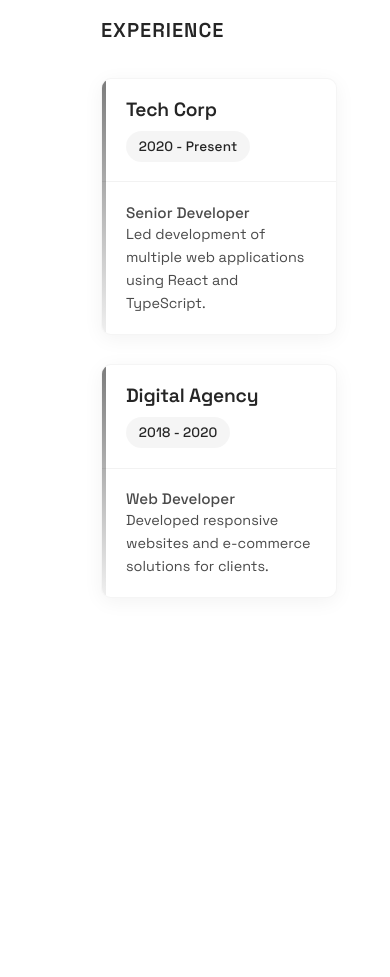
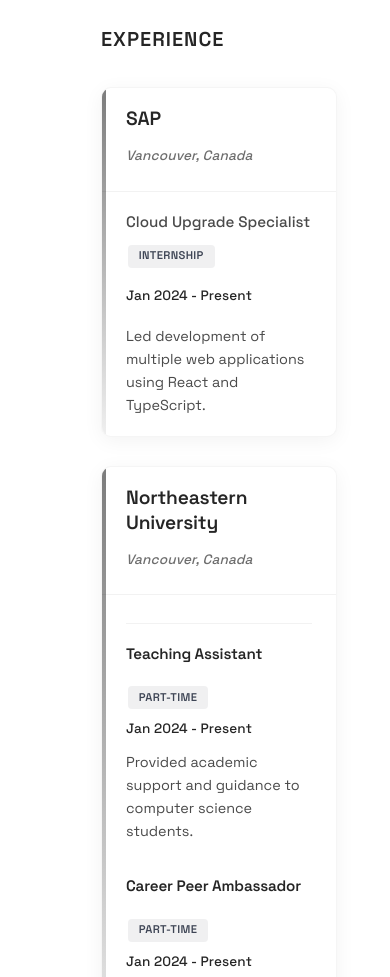
Before and after one commit to Axel-Q/Personal_Web, a React (Vite) app: page /resume in a window 390 px wide. Shown: the part 1020-1997 px from the top of the page. Before the commit the page ends 1674 px from the top, so only its background shows below. Built offline with nearby package versions, Linux system fonts and the light colour scheme.

Commit message:
feat: card components created

```diff
--- a/src/pages/Resume.module.css
+++ b/src/pages/Resume.module.css
@@ -174,16 +174,21 @@
   font-size: 0.85rem;
   color: var(--elegant-gray, #6e6e6e);
   font-style: italic;
+  white-space: nowrap;
+  background-color: transparent;
+  padding: 0.3rem 0;
+  letter-spacing: 0.01em;
+  font-weight: 500;
 }
 
 .period {
   font-size: 0.85rem;
   font-weight: 500;
   color: var(--elegant-black, #252525);
-  background-color: rgba(0, 0, 0, 0.04);
-  padding: 0.3rem 0.8rem;
-  border-radius: 30px;
+  background-color: transparent;
+  padding: 0.3rem 0;
   letter-spacing: 0.01em;
+  white-space: nowrap;
 }
 
 .infoRow {
@@ -334,6 +339,65 @@
   .resumeCard:hover .compactContent {
     transform: scale(1.005);
   }
+
+  .tagContainer {
+    margin-bottom: 0.6rem;
+    margin-top: 0.1rem;
+  }
+
+  .expTag {
+    font-size: 0.65rem;
+    padding: 0.15rem 0.5rem;
+  }
+
+  .titleRow {
+    gap: 0.5rem;
+    margin-bottom: 0.6rem;
+  }
+
+  .tagContainer {
+    min-height: 1.4rem;
+  }
+
+  .expTag {
+    font-size: 0.65rem;
+    padding: 0.15rem 0.5rem;
+    height: 1.3rem;
+  }
+
+  .roleList {
+    padding-top: 1rem;
+    margin-top: 0.3rem;
+  }
+
+  .roleItemTitle {
+    font-size: 0.9rem;
+    margin-bottom: 0.4rem;
+  }
+
+  .roleItem {
+    margin-bottom: 1.8rem;
+  }
+
+  .roleItemDescription {
+    font-size: 0.85rem;
+  }
+
+  .titleRow {
+    gap: 0.5rem;
+    margin-bottom: 0.6rem;
+  }
+
+  .positionHeader {
+    flex-direction: column;
+    align-items: flex-start;
+    gap: 0.4rem;
+    margin-bottom: 0.5rem;
+  }
+
+  .titleTagGroup {
+    gap: 0.5rem;
+  }
 }
 
 .resumeCard:hover .cardHeader,
@@ -342,3 +406,130 @@
   transform: scale(1.01);
   transform-origin: left;
 }
+
+.titleRow {
+  display: flex;
+  justify-content: space-between;
+  align-items: center;
+  margin-bottom: 0.8rem;
+  flex-wrap: wrap;
+  gap: 0.8rem;
+}
+
+.tagContainer {
+  display: flex;
+  gap: 0.5rem;
+  align-items: center;
+  min-height: 1.6rem; /* Ensures space is reserved even if empty */
+}
+
+.expTag {
+  font-size: 0.7rem;
+  font-weight: 600;
+  text-transform: uppercase;
+  letter-spacing: 0.03em;
+  color: var(--elegant-accent, #3e4555);
+  background-color: rgba(62, 69, 85, 0.08);
+  padding: 0.2rem 0.7rem;
+  border-radius: 4px;
+  display: inline-flex;
+  align-items: center;
+  transition: all 0.2s ease;
+  height: 1.4rem;
+  margin-left: 0.1rem;
+}
+
+.expTag:hover {
+  transform: translateY(-1px);
+  background-color: rgba(62, 69, 85, 0.12);
+  box-shadow: 0 1px 3px rgba(0, 0, 0, 0.03);
+}
+
+.positionHeader {
+  display: flex;
+  justify-content: space-between;
+  align-items: flex-start;
+  margin-bottom: 0.5rem;
+  flex-wrap: wrap;
+  gap: 0.8rem;
+}
+
+.positionDetails {
+  display: flex;
+  align-items: center;
+  gap: 0.5rem;
+  flex-wrap: wrap;
+}
+
+.positionLocation {
+  font-size: 0.85rem;
+  color: var(--elegant-gray, #6e6e6e);
+  font-style: italic;
+  white-space: nowrap;
+}
+
+@media (max-width: 768px) {
+  .positionHeader {
+    flex-direction: column;
+    gap: 0.3rem;
+    margin-bottom: 0.4rem;
+  }
+
+  .positionDetails {
+    margin-top: 0.1rem;
+  }
+
+  .positionLocation {
+    font-size: 0.8rem;
+  }
+}
+
+.roleList {
+  list-style: none;
+  padding: 0;
+  margin: 0.5rem 0 0 0;
+  border-top: 1px solid rgba(0, 0, 0, 0.05);
+  padding-top: 1.2rem;
+}
+
+.roleItem {
+  position: relative;
+  padding-left: 0;
+  margin-bottom: 2rem;
+  color: var(--elegant-gray-dark, #4a4a4a);
+}
+
+.roleItem:last-child {
+  margin-bottom: 0;
+}
+
+.roleItemTitle {
+  font-size: 0.95rem;
+  font-weight: 600;
+  color: var(--elegant-black, #252525);
+  margin: 0;
+  line-height: 1.4;
+  margin-bottom: 0.6rem;
+  display: block;
+  letter-spacing: -0.01em;
+}
+
+.roleItemDescription {
+  font-size: 0.9rem;
+  line-height: 1.6;
+  color: var(--elegant-gray-dark, #4a4a4a);
+  position: relative;
+  display: block;
+  padding-left: 0;
+}
+
+.roleItemDescription::before {
+  display: none;
+}
+
+.titleTagGroup {
+  display: flex;
+  align-items: center;
+  gap: 0.8rem;
+  flex-wrap: wrap;
+}
--- a/src/pages/Resume.tsx
+++ b/src/pages/Resume.tsx
@@ -4,6 +4,21 @@
 import { fadeInUp, staggerContainer } from '../utils/animations';
 import styles from './Resume.module.css';
 import '../styles/theme.css';
+
+interface Experience {
+  title?: string;
+  company: string;
+  period: string;
+  location?: string;
+  description?: string;
+  tags?: string[];
+  positions?: {
+    title: string;
+    description: string;
+    location?: string;
+    tags?: string[];
+  }[];
+}
 
 const Resume: React.FC = () => {
   const education = [
@@ -32,17 +47,39 @@
 
   const experiences = [
     {
-      title: 'Senior Developer',
-      company: 'Tech Corp',
-      period: '2020 - Present',
-      description: 'Led development of multiple web applications using React and TypeScript.'
+      title: 'Cloud Upgrade Specialist',
+      company: 'SAP',
+      period: 'Jan 2024 - Present',
+      location: 'Vancouver, Canada',
+      description: 'Led development of multiple web applications using React and TypeScript.',
+      tags: ['Internship']
     },
     {
-      title: 'Web Developer',
-      company: 'Digital Agency',
-      period: '2018 - 2020',
-      description: 'Developed responsive websites and e-commerce solutions for clients.'
-    }
+      company: 'Northeastern University',
+      period: 'Jan 2024 - Present',
+      positions: [
+        {
+          title: 'Teaching Assistant',
+          description: 'Provided academic support and guidance to computer science students.',
+          location: 'Vancouver, Canada',
+          tags: ['Part-time']
+        },
+        {
+          title: 'Career Peer Ambassador',
+          description: 'Assisted students with resume reviews and career development resources.',
+          location: 'Vancouver, Canada',
+          tags: ['Part-time']
+        }
+      ]
+    },
+    {
+      title: 'Cloud Upgrade Specialist',
+      company: 'SAP',
+      period: 'Jan 2024 - Present',
+      location: 'Vancouver, Canada',
+      description: 'Led development of multiple web applications using React and TypeScript.',
+      tags: ['Internship']
+    },
   ];
 
   return (
@@ -86,7 +123,7 @@
                     <>
                       <div className={styles.cardHeader}>
                         <h3 className={styles.primaryText}>{edu.university}</h3>
-                        <span className={styles.period}>{edu.period}</span>
+                        <span className={styles.location}>{edu.location}</span>
                       </div>
 
                       <div className={styles.cardContent}>
@@ -95,7 +132,7 @@
                             <h4 className={styles.secondaryText}>{edu.degree}</h4>
                             {edu.gpa && <span className={styles.inlineGpa}>{edu.gpa}</span>}
                           </div>
-                          <span className={styles.location}>{edu.location}</span>
+                          <span className={styles.period}>{edu.period}</span>
                         </div>
 
                         {edu.courses && (
@@ -139,14 +176,51 @@
                 >
                   <div className={styles.cardHeader}>
                     <h3 className={styles.primaryText}>{exp.company}</h3>
-                    <span className={styles.period}>{exp.period}</span>
+                    <span className={styles.location}>{exp.location || exp.positions?.[0]?.location || ''}</span>
                   </div>
 
                   <div className={styles.cardContent}>
-                    <h4 className={styles.secondaryText}>{exp.title}</h4>
-                    <p className={styles.description}>
-                      {exp.description}
-                    </p>
+                    {exp.title ? (
+                      // Regular single job title
+                      <div>
+                        <div className={styles.titleRow}>
+                          <div className={styles.titleTagGroup}>
+                            <h4 className={styles.secondaryText}>{exp.title}</h4>
+                            {exp.tags && exp.tags.map((tag, i) => (
+                              <span key={i} className={styles.expTag}>{tag}</span>
+                            ))}
+                          </div>
+                          <span className={styles.period}>{exp.period}</span>
+                        </div>
+                        {exp.description && (
+                          <p className={styles.description}>
+                            {exp.description}
+                          </p>
+                        )}
+                      </div>
+                    ) : (
+                      // Multiple positions with descriptions
+                      <div>
+                        {exp.positions && (
+                          <ul className={styles.roleList}>
+                            {exp.positions.map((position, i) => (
+                              <li key={i} className={styles.roleItem}>
+                                <div className={styles.positionHeader}>
+                                  <div className={styles.titleTagGroup}>
+                                    <h4 className={styles.roleItemTitle}>{position.title}</h4>
+                                    {position.tags && position.tags.map((tag, tagIndex) => (
+                                      <span key={tagIndex} className={styles.expTag}>{tag}</span>
+                                    ))}
+                                  </div>
+                                  <span className={styles.period}>{exp.period}</span>
+                                </div>
+                                <span className={styles.roleItemDescription}>{position.description}</span>
+                              </li>
+                            ))}
+                          </ul>
+                        )}
+                      </div>
+                    )}
                   </div>
                 </motion.div>
               ))}
```
